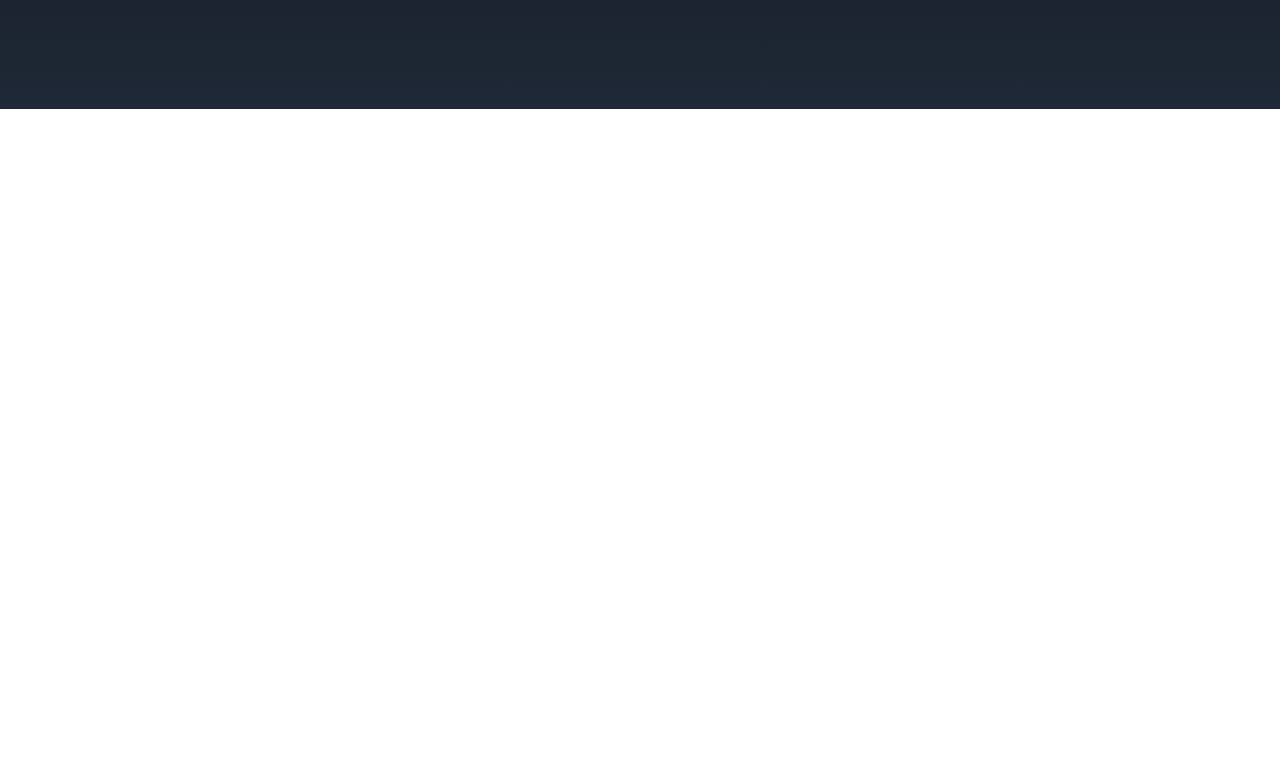
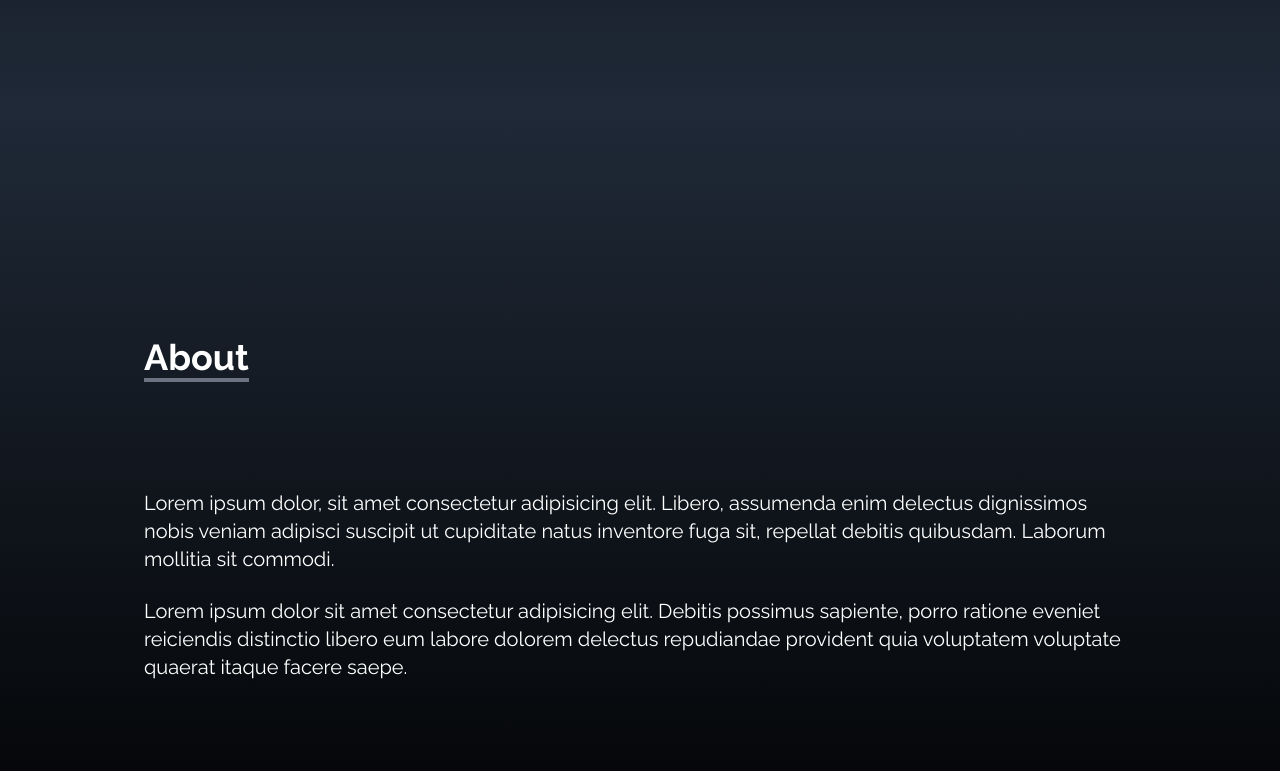
Before and after one commit to martinsliz/LM-Portfolio, a React (Create React App) app: page / in a window 1280 px wide. Shown: the part 691-1462 px from the top of the page. Before the commit the page ends 800 px from the top, so only its background shows below. Built offline with nearby package versions, Linux system fonts and the light colour scheme.

Commit message:
rough in of About page with placeholder text

```diff
--- a/src/App.js
+++ b/src/App.js
@@ -3,12 +3,14 @@
 import NavBar from './components/NavBar'
 import Home from './components/Home'
 import Socials from './components/Socials'
+import About from './components/About'
 
 const App = () => {
   return (
     <div>
       <NavBar />
       <Home />
+      <About />
       <Socials />
     </div>
   )
--- /dev/null
+++ b/src/components/About.jsx
@@ -0,0 +1,33 @@
+import React from 'react'
+
+const About = () => {
+  return (
+    <div
+      name="about"
+      className="w-full h-screen bg-gradient-to-b from-gray-800 to-black text-white"
+    >
+      <div className="max-w-screen-lg p-4 mx-auto flex flex-col justify-center w-full h-full">
+        <div className="pb-8">
+          <p className="text-4xl font-bold inline border-b-4 border-gray-500">
+            About
+          </p>
+        </div>
+        <p className="text-xl mt-20">
+          Lorem ipsum dolor, sit amet consectetur adipisicing elit. Libero,
+          assumenda enim delectus dignissimos nobis veniam adipisci suscipit ut
+          cupiditate natus inventore fuga sit, repellat debitis quibusdam.
+          Laborum mollitia sit commodi.
+        </p>
+        <br />
+        <p className="text-xl">
+          Lorem ipsum dolor sit amet consectetur adipisicing elit. Debitis
+          possimus sapiente, porro ratione eveniet reiciendis distinctio libero
+          eum labore dolorem delectus repudiandae provident quia voluptatem
+          voluptate quaerat itaque facere saepe.
+        </p>
+      </div>
+    </div>
+  )
+}
+
+export default About
--- a/src/components/Socials.jsx
+++ b/src/components/Socials.jsx
@@ -47,7 +47,7 @@
     }
   ]
   return (
-    <div className="flex flex-col top-[35%] left-0 fixed ">
+    <div className="hidden lg:flex flex-col top-[35%] left-0 fixed ">
       <ul>
         {links.map(({ id, child, href, style, download }) => (
           <li
@@ -63,6 +63,7 @@
               className="flex justify-between items-center w-full text-white"
               download={download}
               target="_blank"
+              rel="noreferrer"
             >
               {child}
             </a>
```
